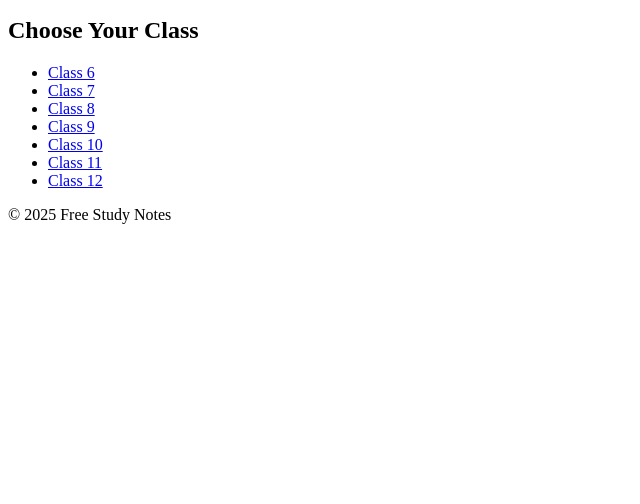
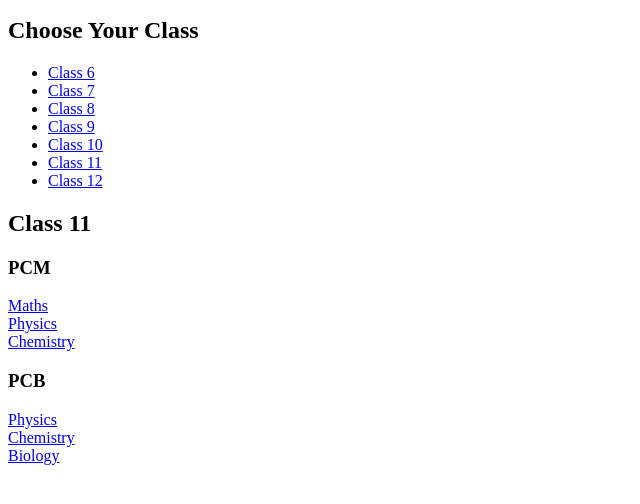
Before and after one commit to studynotes6/studynotes.github.io, a plain HTML site: page index.html in a window 1280 px wide. Shown: the part 102-606 px from the top of the page, without its empty margins (0-640 px from the left). Drawn offline with Linux system fonts and the light colour scheme.

Commit message:
Add Class 11 subjects to index.htm
Added Class 11 section with PCM and PCB subjects.

```diff
--- a/index.html
+++ b/index.html
@@ -21,8 +21,18 @@
 </ul>
 
 <footer>
-<p>© 2025 Free Study Notes</p>
 </footer>
+  <h2>Class 11</h2>
+
+<h3>PCM</h3>
+<a href="class11/pcm/maths.html">Maths</a><br>
+<a href="class11/pcm/physics.html">Physics</a><br>
+<a href="class11/pcm/chemistry.html">Chemistry</a><br>
+
+<h3>PCB</h3>
+<a href="class11/pcb/physics.html">Physics</a><br>
+<a href="class11/pcb/chemistry.html">Chemistry</a><br>
+<a href="class11/pcb/biology.html">Biology</a><br>
 
 </body>
 </html>
```
